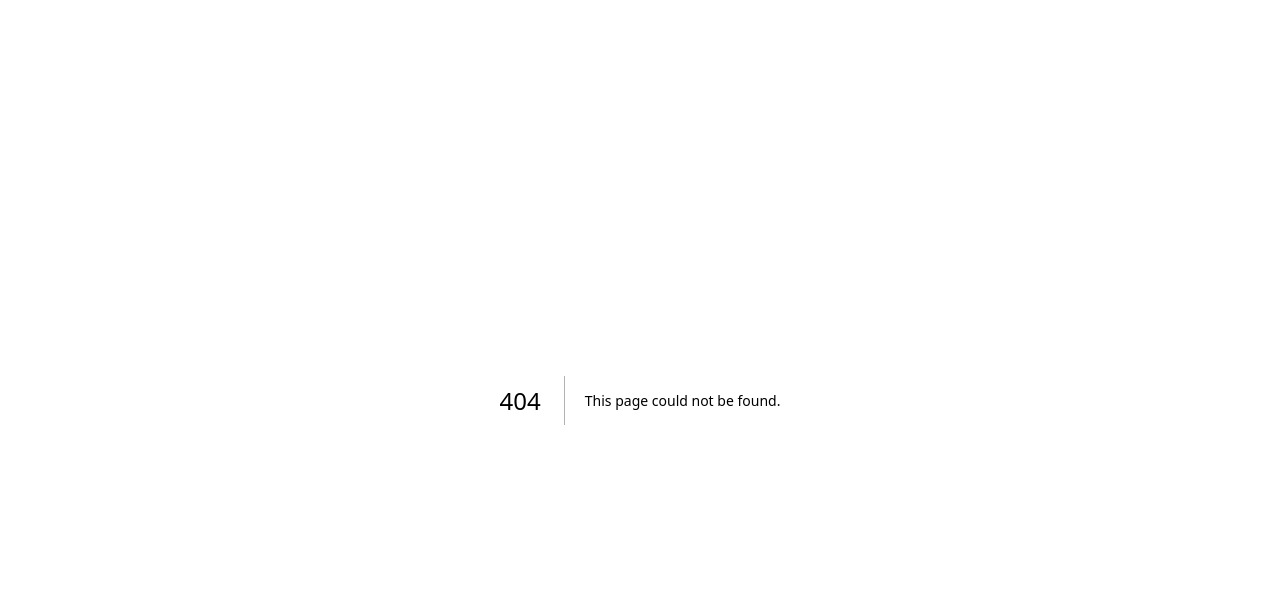
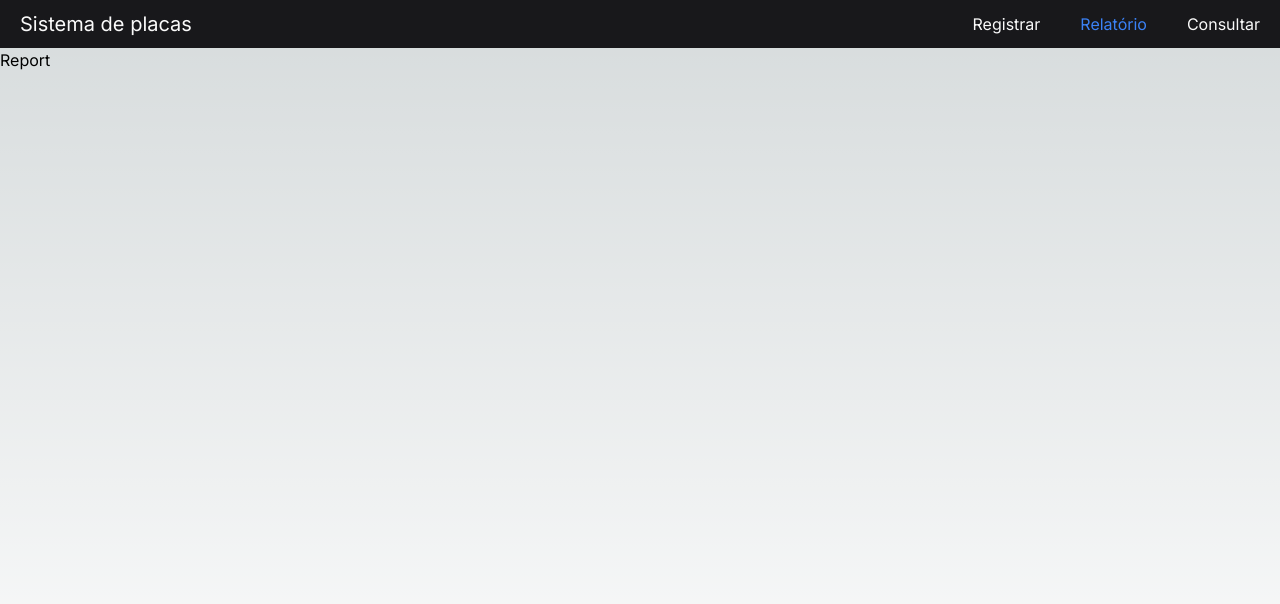
Before and after one commit to lucascplusmart/sistema-placas, a Next.js app in the folder frontend/: page /report in a window 1280 px wide. Before the commit this address had no page. Shown: the top 604 px of the page. Built offline with nearby package versions, Linux system fonts and the light colour scheme.

Commit message:
feat: Creating the header

```diff
--- /dev/null
+++ b/frontend/src/app/(plates)/layout.tsx
@@ -0,0 +1,14 @@
+import Header from '@/components/header';
+
+export default function DashboardLayout({
+  children,
+}: {
+  children: React.ReactNode;
+}) {
+  return (
+    <div className="flex flex-col min-h-screen w-full">
+      <Header />
+      <main>{children}</main>
+    </div>
+  );
+}
--- /dev/null
+++ b/frontend/src/app/(plates)/registry/page.tsx
@@ -0,0 +1,7 @@
+type Props = {};
+
+const Registry = (props: Props) => {
+  return <div>Registry</div>;
+};
+
+export default Registry;
--- /dev/null
+++ b/frontend/src/app/(plates)/report/page.tsx
@@ -0,0 +1,7 @@
+type Props = {};
+
+const Report = (props: Props) => {
+  return <div>Report</div>;
+};
+
+export default Report;
--- /dev/null
+++ b/frontend/src/app/(plates)/search/page.tsx
@@ -0,0 +1,7 @@
+type Props = {};
+
+const Search = (props: Props) => {
+  return <div>Search</div>;
+};
+
+export default Search;
--- a/frontend/src/app/layout.tsx
+++ b/frontend/src/app/layout.tsx
@@ -1,22 +1,22 @@
-import './globals.css'
-import type { Metadata } from 'next'
-import { Inter } from 'next/font/google'
+import './globals.css';
+import type { Metadata } from 'next';
+import { Inter } from 'next/font/google';
 
-const inter = Inter({ subsets: ['latin'] })
+const inter = Inter({ subsets: ['latin'] });
 
 export const metadata: Metadata = {
-  title: 'Create Next App',
+  title: 'Sistema de placas',
   description: 'Generated by create next app',
-}
+};
 
 export default function RootLayout({
   children,
 }: {
-  children: React.ReactNode
+  children: React.ReactNode;
 }) {
   return (
     <html lang="en">
       <body className={inter.className}>{children}</body>
     </html>
-  )
+  );
 }
--- a/frontend/src/app/page.tsx
+++ b/frontend/src/app/page.tsx
@@ -1,113 +1,3 @@
-import Image from 'next/image'
-
 export default function Home() {
-  return (
-    <main className="flex min-h-screen flex-col items-center justify-between p-24">
-      <div className="z-10 max-w-5xl w-full items-center justify-between font-mono text-sm lg:flex">
-        <p className="fixed left-0 top-0 flex w-full justify-center border-b border-gray-300 bg-gradient-to-b from-zinc-200 pb-6 pt-8 backdrop-blur-2xl dark:border-neutral-800 dark:bg-zinc-800/30 dark:from-inherit lg:static lg:w-auto  lg:rounded-xl lg:border lg:bg-gray-200 lg:p-4 lg:dark:bg-zinc-800/30">
-          Get started by editing&nbsp;
-          <code className="font-mono font-bold">src/app/page.tsx</code>
-        </p>
-        <div className="fixed bottom-0 left-0 flex h-48 w-full items-end justify-center bg-gradient-to-t from-white via-white dark:from-black dark:via-black lg:static lg:h-auto lg:w-auto lg:bg-none">
-          <a
-            className="pointer-events-none flex place-items-center gap-2 p-8 lg:pointer-events-auto lg:p-0"
-            href="https://vercel.com?utm_source=create-next-app&utm_medium=appdir-template&utm_campaign=create-next-app"
-            target="_blank"
-            rel="noopener noreferrer"
-          >
-            By{' '}
-            <Image
-              src="/vercel.svg"
-              alt="Vercel Logo"
-              className="dark:invert"
-              width={100}
-              height={24}
-              priority
-            />
-          </a>
-        </div>
-      </div>
-
-      <div className="relative flex place-items-center before:absolute before:h-[300px] before:w-[480px] before:-translate-x-1/2 before:rounded-full before:bg-gradient-radial before:from-white before:to-transparent before:blur-2xl before:content-[''] after:absolute after:-z-20 after:h-[180px] after:w-[240px] after:translate-x-1/3 after:bg-gradient-conic after:from-sky-200 after:via-blue-200 after:blur-2xl after:content-[''] before:dark:bg-gradient-to-br before:dark:from-transparent before:dark:to-blue-700 before:dark:opacity-10 after:dark:from-sky-900 after:dark:via-[#0141ff] after:dark:opacity-40 before:lg:h-[360px] z-[-1]">
-        <Image
-          className="relative dark:drop-shadow-[0_0_0.3rem_#ffffff70] dark:invert"
-          src="/next.svg"
-          alt="Next.js Logo"
-          width={180}
-          height={37}
-          priority
-        />
-      </div>
-
-      <div className="mb-32 grid text-center lg:max-w-5xl lg:w-full lg:mb-0 lg:grid-cols-4 lg:text-left">
-        <a
-          href="https://nextjs.org/docs?utm_source=create-next-app&utm_medium=appdir-template&utm_campaign=create-next-app"
-          className="group rounded-lg border border-transparent px-5 py-4 transition-colors hover:border-gray-300 hover:bg-gray-100 hover:dark:border-neutral-700 hover:dark:bg-neutral-800/30"
-          target="_blank"
-          rel="noopener noreferrer"
-        >
-          <h2 className={`mb-3 text-2xl font-semibold`}>
-            Docs{' '}
-            <span className="inline-block transition-transform group-hover:translate-x-1 motion-reduce:transform-none">
-              -&gt;
-            </span>
-          </h2>
-          <p className={`m-0 max-w-[30ch] text-sm opacity-50`}>
-            Find in-depth information about Next.js features and API.
-          </p>
-        </a>
-
-        <a
-          href="https://nextjs.org/learn?utm_source=create-next-app&utm_medium=appdir-template-tw&utm_campaign=create-next-app"
-          className="group rounded-lg border border-transparent px-5 py-4 transition-colors hover:border-gray-300 hover:bg-gray-100 hover:dark:border-neutral-700 hover:dark:bg-neutral-800/30"
-          target="_blank"
-          rel="noopener noreferrer"
-        >
-          <h2 className={`mb-3 text-2xl font-semibold`}>
-            Learn{' '}
-            <span className="inline-block transition-transform group-hover:translate-x-1 motion-reduce:transform-none">
-              -&gt;
-            </span>
-          </h2>
-          <p className={`m-0 max-w-[30ch] text-sm opacity-50`}>
-            Learn about Next.js in an interactive course with&nbsp;quizzes!
-          </p>
-        </a>
-
-        <a
-          href="https://vercel.com/templates?framework=next.js&utm_source=create-next-app&utm_medium=appdir-template&utm_campaign=create-next-app"
-          className="group rounded-lg border border-transparent px-5 py-4 transition-colors hover:border-gray-300 hover:bg-gray-100 hover:dark:border-neutral-700 hover:dark:bg-neutral-800/30"
-          target="_blank"
-          rel="noopener noreferrer"
-        >
-          <h2 className={`mb-3 text-2xl font-semibold`}>
-            Templates{' '}
-            <span className="inline-block transition-transform group-hover:translate-x-1 motion-reduce:transform-none">
-              -&gt;
-            </span>
-          </h2>
-          <p className={`m-0 max-w-[30ch] text-sm opacity-50`}>
-            Explore the Next.js 13 playground.
-          </p>
-        </a>
-
-        <a
-          href="https://vercel.com/new?utm_source=create-next-app&utm_medium=appdir-template&utm_campaign=create-next-app"
-          className="group rounded-lg border border-transparent px-5 py-4 transition-colors hover:border-gray-300 hover:bg-gray-100 hover:dark:border-neutral-700 hover:dark:bg-neutral-800/30"
-          target="_blank"
-          rel="noopener noreferrer"
-        >
-          <h2 className={`mb-3 text-2xl font-semibold`}>
-            Deploy{' '}
-            <span className="inline-block transition-transform group-hover:translate-x-1 motion-reduce:transform-none">
-              -&gt;
-            </span>
-          </h2>
-          <p className={`m-0 max-w-[30ch] text-sm opacity-50`}>
-            Instantly deploy your Next.js site to a shareable URL with Vercel.
-          </p>
-        </a>
-      </div>
-    </main>
-  )
+  return <h1> Home page</h1>;
 }
--- /dev/null
+++ b/frontend/src/components/header/index.tsx
@@ -0,0 +1,42 @@
+'use client';
+
+import Link from 'next/link';
+
+import { usePathname } from 'next/navigation';
+
+type Props = {};
+
+const Header = (props: Props) => {
+  const pathname = usePathname();
+
+  return (
+    <header className="w-full h-12 px-5 flex items-center content-around bg-zinc-900 text-zinc-50">
+      <span className="text-xl">Sistema de placas</span>
+      <nav className="ms-auto flex gap-10">
+        <Link
+          data-currentroute={pathname === '/registry' ? true : false}
+          className="hover:text-zinc-300 data-[currentroute=true]:text-blue-500"
+          href={'/registry'}
+        >
+          Registrar
+        </Link>
+        <Link
+          data-currentroute={pathname === '/report' ? true : false}
+          className="hover:text-zinc-300 data-[currentroute=true]:text-blue-500"
+          href={'/report'}
+        >
+          Relatório
+        </Link>
+        <Link
+          data-currentroute={pathname === '/search' ? true : false}
+          className="hover:text-zinc-300 data-[currentroute=true]:text-blue-500"
+          href={'/search'}
+        >
+          Consultar
+        </Link>
+      </nav>
+    </header>
+  );
+};
+
+export default Header;
```
